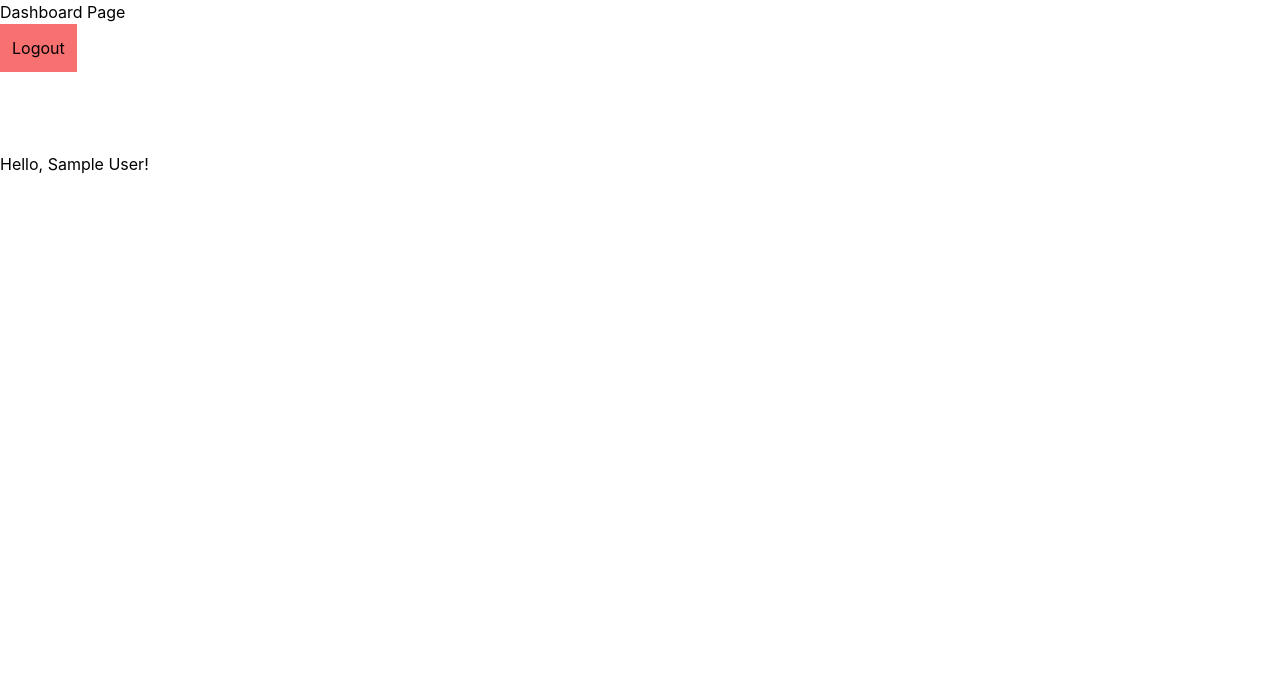
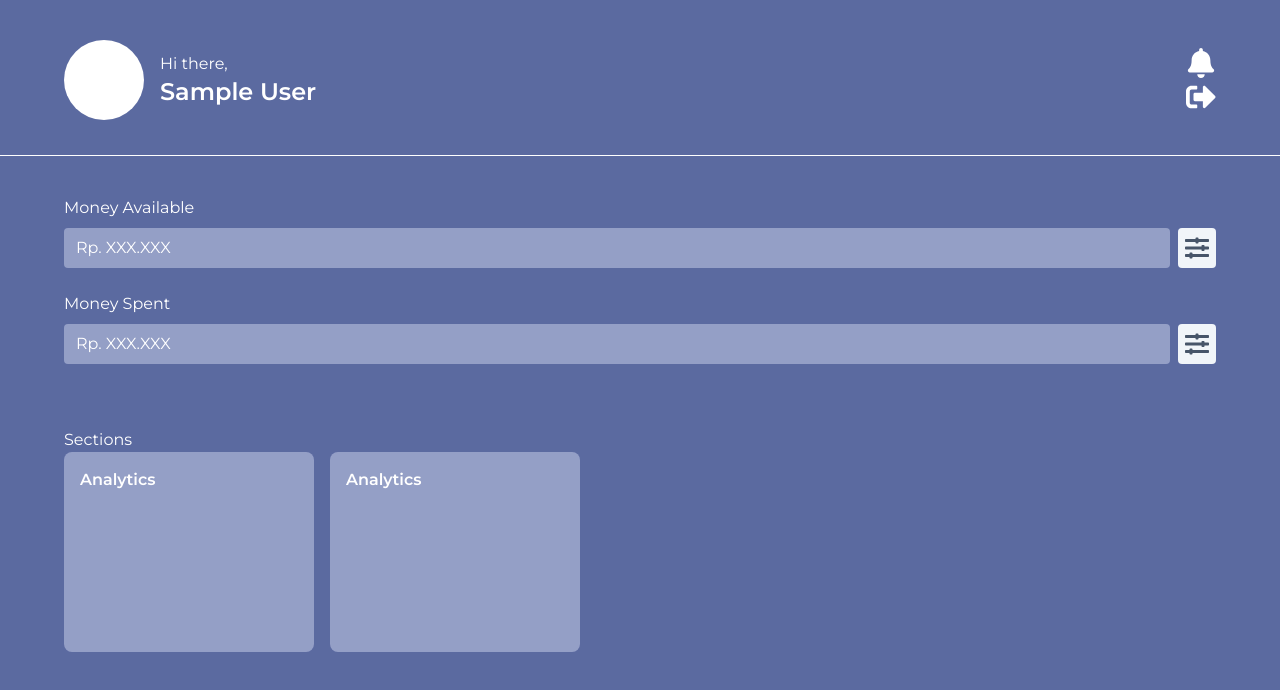
Before and after one commit to ahmadzaki2975/Money-Manager, a Next.js app: page /dashboard in a window 1280 px wide. Shown: the top 690 px of the page. Built offline with nearby package versions, Linux system fonts and the light colour scheme; no server answers; sample sign-in values are in the browser's storage.

Commit message:
feat: login, sign up, dashboard page

```diff
--- /dev/null
+++ b/components/MoneyDisplay.jsx
@@ -0,0 +1,34 @@
+import { FaSlidersH } from "react-icons/fa";
+
+export const MoneyDisplay = (props) => {
+  return (
+    <div className="w-full">
+      <div className="flex flex-col items-center gap-2 px-[5%]">
+        <p className="text-left w-full">Money Available</p>
+        <div className="w-full flex gap-2 justify-center">
+        <div className="bg-gray-glass text-white px-3 py-2 w-full rounded flex items-center">
+          {!props.money ? <p>Rp. XXX.XXX</p> : <p>Rp. {props.money}</p>}
+        </div>
+        <div className="aspect-square w-[40px] bg-slate-100 rounded flex items-center justify-center cursor-pointer">
+          <FaSlidersH className="text-slate-600 text-2xl"/>
+        </div>
+        </div>
+      </div>
+
+      <br />
+
+      <div className="flex flex-col items-center gap-2 px-[5%]">
+        <p className="text-left w-full">Money Spent</p>
+        <div className="w-full flex gap-2 justify-center">
+        <div className="bg-gray-glass text-white px-3 py-2 w-full rounded flex items-center">
+          {!props.money ? <p>Rp. XXX.XXX</p> : <p>Rp. {props.money}</p>}
+        </div>
+        <div className="aspect-square w-[40px] bg-slate-100 rounded flex items-center justify-center cursor-pointer">
+          <FaSlidersH className="text-slate-600 text-2xl"/>
+        </div>
+        </div>
+      </div>
+
+    </div>
+  );
+};
--- /dev/null
+++ b/components/Sections.jsx
@@ -0,0 +1,15 @@
+export const Sections = () => {
+  return(
+    <div className="w-full mt-16">
+      <h1 className="ml-[5%]">Sections</h1>
+      <div className="sections overflow-x-scroll gap-52 whitespace-nowrap pb-1 ml-[5%]">
+        <a className="h-[200px] w-[250px] bg-gray-glass rounded-lg p-4 inline-block mr-4">
+          <h1 className="font-semibold">Analytics</h1>
+        </a>
+        <a className="h-[200px] w-[250px] bg-gray-glass rounded-lg p-4 inline-block mr-4">
+          <h1 className="font-semibold">Analytics</h1>
+        </a>
+      </div>
+    </div>
+  )
+}
--- a/firebase/firebase.js
+++ b/firebase/firebase.js
@@ -36,9 +36,7 @@ export const googleSignIn = () => {
 }
 
 //? Log Out
-export const logout = () => {
-  localStorage.clear();
-}
+
 
 // check if email is already used
 export const checkEmail = async (email) => {
--- a/pages/dashboard/index.jsx
+++ b/pages/dashboard/index.jsx
@@ -1,11 +1,13 @@
 import Link from "next/link";
 import { useRouter } from "next/router";
-import { logout } from "../../firebase/firebase";
 import { useEffect, useState } from "react";
+import { FaBell, FaSignOutAlt } from "react-icons/fa";
+import { MoneyDisplay } from "../../components/MoneyDisplay";
+import { Sections } from "../../components/Sections";
 
 export default function Dashboard() {
   // const user = JSON.parse(localStorage.getItem("user"));
-  const [user, setUser] = useState({})
+  const [user, setUser] = useState({});
   const router = useRouter();
 
   useEffect(() => {
@@ -15,26 +17,40 @@ export default function Dashboard() {
       alert("You need to be logged in to view this page");
       router.replace("/login");
     }
-  },[]);
+  }, []);
+
+  function logout() {
+    localStorage.removeItem("user");
+    router.replace("/");
+  }
 
   return (
-    <div className="flex flex-col">
-      Dashboard Page
-      {/* <Link href="/">Home</Link> */}
-      <div
-        className="p-3 bg-red-400 w-min"
-        onClick={() => {
-          logout();
-          router.push("/");
-        }}
-      >
-        Logout
+    <div className="flex flex-col w-full min-h-screen bg-blue-main items-center text-white font-Montserrat pb-10">
+      <div className="flex items-center justify-between w-full px-[5%] mt-10">
+        <div className="flex flex-row items-center gap-4">
+          <div className="w-[80px] aspect-square rounded-full bg-white"></div>
+          <div>
+            <p>Hi there,</p>
+            {user ? (
+              <p className="text-2xl font-semibold">{user.displayName}</p>
+            ) : (
+              ""
+            )}
+          </div>
+        </div>
+        <div className="">
+          <FaBell className="text-3xl cursor-pointer mb-1" title="Notifications"/>
+          <FaSignOutAlt className="text-3xl cursor-pointer" onClick={() => {
+            logout();
+          }} title="Logout"/>
+        </div>
       </div>
-      <div className="mt-20">
-        {user?
-          <p>Hello, {user.displayName}!</p>
-        : ""}
+
+      <div className="w-full h-[1px] bg-white mt-[35px] mb-[40px]">
       </div>
+
+      <MoneyDisplay/>
+      <Sections />
     </div>
   );
 }
--- a/pages/login.jsx
+++ b/pages/login.jsx
@@ -58,7 +58,7 @@ export default function Login() {
 
       <div className="btn-cont mt-12 text-center flex flex-col gap-5">
         <div
-          className="w-100 bg-blue-button rounded py-1 shadow-button"
+          className="w-100 bg-blue-button rounded py-1 shadow-button cursor-pointer"
           onClick={() => {
             login(email, password)
             .then((response) => {
--- a/styles/globals.css
+++ b/styles/globals.css
@@ -1,3 +1,4 @@
+@import url('https://fonts.googleapis.com/css2?family=Montserrat:wght@400;600;700&display=swap');
 @tailwind base;
 @tailwind components;
 @tailwind utilities;
@@ -23,12 +24,23 @@ a {
   box-shadow: 0 3px 5px rgb(43, 63, 108, 0.8);
 }
 
-/* @media (prefers-color-scheme: dark) {
-  html {
-    color-scheme: dark;
-  }
-  body {
-    color: white;
-    background: black;
-  }
-} */
+.sections::-webkit-scrollbar {
+  width: 5px;
+  height: 5px;
+  display: none;
+}
+
+.sections::-webkit-scrollbar-track {
+  border-radius: 100vh;
+  background: rgba(205, 212, 238, 0.5);
+}
+
+.sections::-webkit-scrollbar-thumb {
+  background: #e0cbcb;
+  border-radius: 100vh;
+  border: 3px solid #f6f7ed;
+}
+
+.sections::-webkit-scrollbar-thumb:hover {
+  background: red;
+}
--- a/tailwind.config.js
+++ b/tailwind.config.js
@@ -11,7 +11,13 @@ module.exports = {
           main : '#5B6AA0',
           button : '#7A83D2'
         },
+        'gray' : {
+          glass : "rgba(205, 212, 238, 0.5)"
+        }
       },
+      fontFamily: {
+        Montserrat : 'Montserrat'
+      }
     },
   },
   plugins: [],
```
